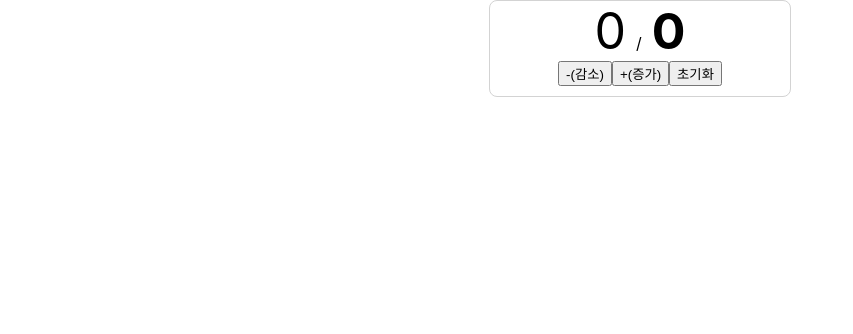
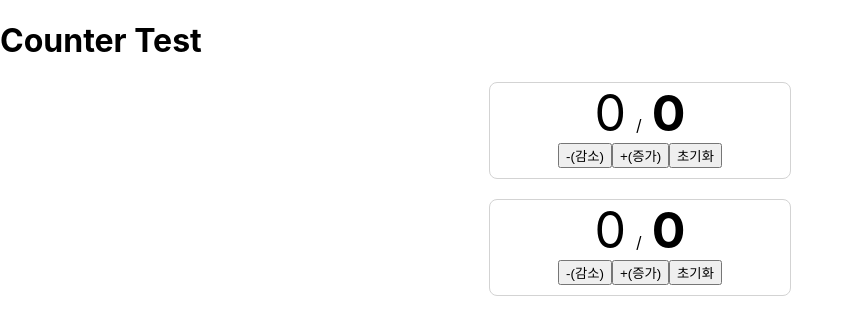
Before and after one commit to TJG404/webpublish, a React (Create React App) app in the folder react/basic-app/: page / in a window 1280 px wide. Shown: the top 334 px of the page, without its empty margins (0-853 px from the left). Built offline with nearby package versions, Linux system fonts and the light colour scheme.

Commit message:
2025-09-09 commit

```diff
--- a/react/basic-app/src/AppCounter.js
+++ b/react/basic-app/src/AppCounter.js
@@ -1,8 +1,22 @@
+import { useState } from 'react';
 import { Counter } from "./components/Counter.jsx";
 import './App.css';
 
+// 자식 > 부모(누적합) > 자식(결과 전송)
+
 export default function App() {
+    const [total, setTotal] = useState(0);
+
+    const click = (number) => {  //자식 컴포넌트의 클릭이벤트 결과 가져오기
+        setTotal(total + number);
+    }
+    console.log(`total---> ${total}`);
+
     return (
-        <Counter />
+        <>
+            <h1>Counter Test</h1>
+            <Counter click={click}/>
+            <Counter click={click}/>
+        </>
     );
 }
--- a/react/basic-app/src/components/Counter.jsx
+++ b/react/basic-app/src/components/Counter.jsx
@@ -1,13 +1,15 @@
 import { useState } from "react";
 
-export function Counter() {
+export function Counter({click}) {
     const [number, setNumber] = useState(0);
 
     const handleClickIncrement = () => {
         (number < 10) ? setNumber(number+1) : setNumber(number);
+        click(number);   //부모에게 number 전달
     }
     const handleClickDecrement = () => {
         (number > 0) ? setNumber(number-1) : setNumber(0);
+        click(number);
     }
     const handleClickInit = () => {
         setNumber(0);
```
